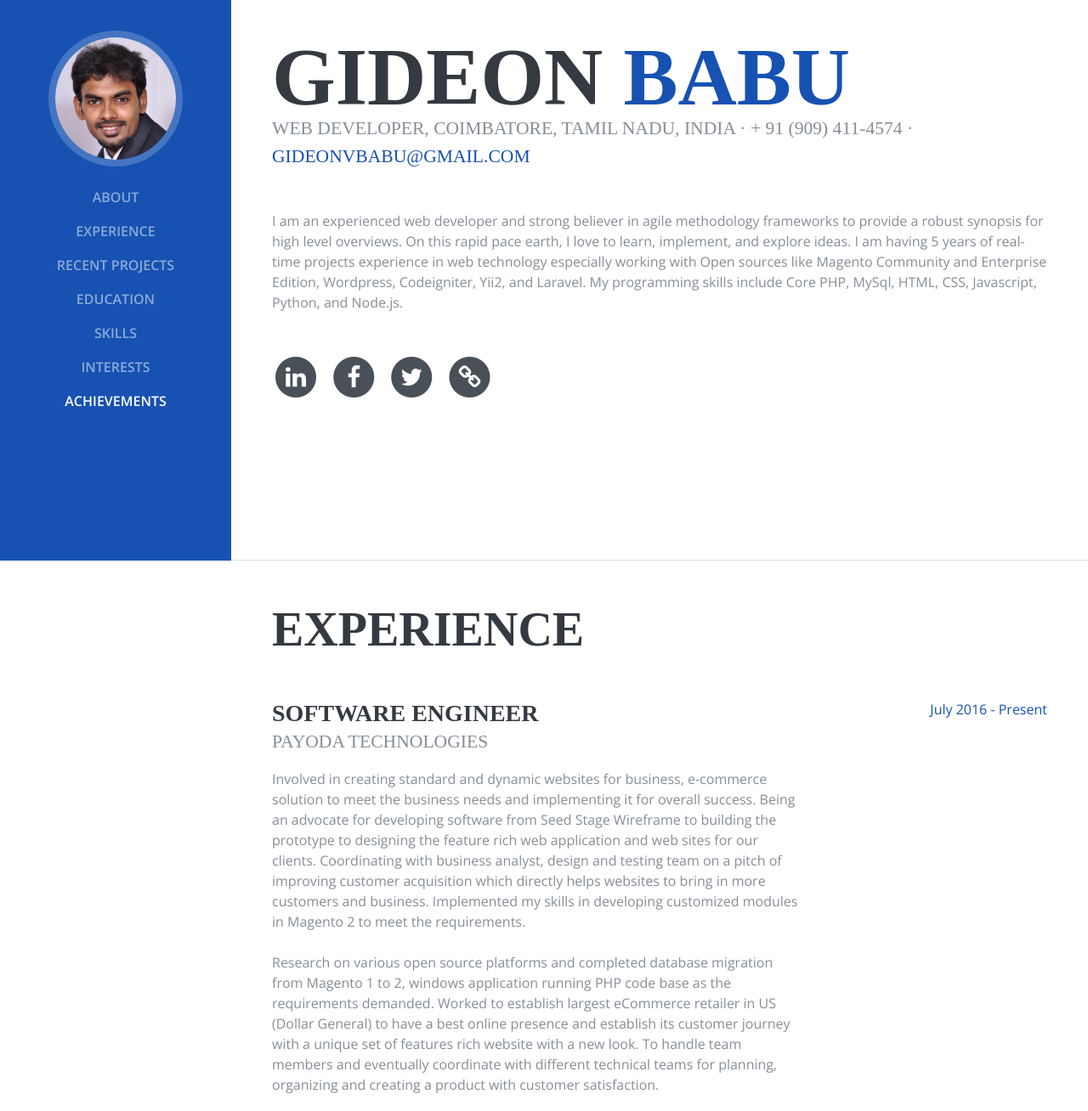
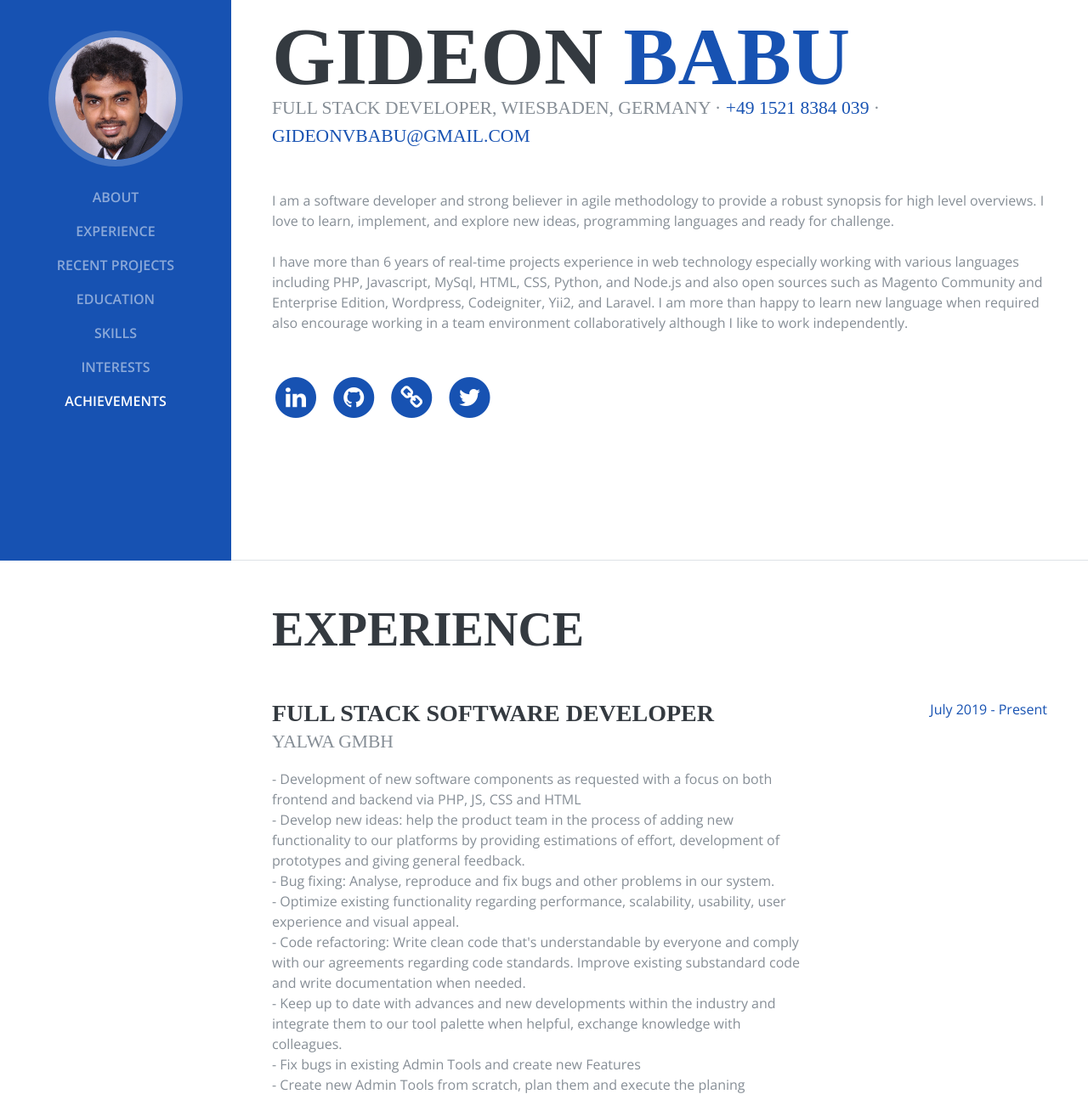
Before and after one commit to GideonBabu/GideonBabu.github.io, a plain HTML site: page index.html in a window 1280 px wide. Shown: the part 140-1448 px from the top of the page at 85% size. Drawn offline with nearby package versions, Linux system fonts and the light colour scheme; a web font is replaced by a local one.

Commit message:
add current employment at yalwa and my responsibilities and few style changes

```diff
--- a/css/resume.css
+++ b/css/resume.css
@@ -40,11 +40,11 @@ h2 {
 }
 
 .list-social-icons a {
-  color: #495057;
+  color: #1752b2;
 }
 
 .list-social-icons a:hover {
-  color: #BD5D38;
+  color: #1752b2;
 }
 
 .list-social-icons a .fa-lg {
@@ -56,7 +56,7 @@ h2 {
 }
 
 .list-icons .list-inline-item i:hover {
-  color: #BD5D38;
+  color: #1752b2;
 }
 
 #sideNav .navbar-nav .nav-item .nav-link {
@@ -131,15 +131,15 @@ section.resume-section .resume-item .resume-date {
 }
 
 .bg-primary {
-  background-color: #BD5D38 !important;
+  background-color: #1752b2 !important;
 }
 
 .text-primary {
-  color: #BD5D38 !important;
+  color: #1752b2 !important;
 }
 
 a {
-  color: #BD5D38;
+  color: #1752b2;
 }
 
 a:hover, a:focus, a:active {
--- a/index.html
+++ b/index.html
@@ -5,23 +5,25 @@
 
     <meta charset="utf-8">
     <meta name="viewport" content="width=device-width, initial-scale=1, shrink-to-fit=no">
-    <meta name="description" content="">
+    <meta name="description" content="Gideon Babu, a Full Stack Developer, web enthusiast, web developer, interested in learning new technology and building web with his knowledge.">
     <meta name="author" content="">
 
-    <title>Gideon Babu - Web Developer - Online Portfolio</title>
+    <title>Gideon Babu - Full Stack Developer - Online Portfolio</title>
 
     <!-- Bootstrap core CSS -->
-    <link href="vendor/bootstrap/css/bootstrap.min.css" rel="stylesheet">
-
+<!--    <link href="vendor/bootstrap/css/bootstrap.min.css" rel="stylesheet">-->
+    <link rel="stylesheet" href="https://stackpath.bootstrapcdn.com/bootstrap/4.3.1/css/bootstrap.min.css" integrity="sha384-ggOyR0iXCbMQv3Xipma34MD+dH/1fQ784/j6cY/iJTQUOhcWr7x9JvoRxT2MZw1T" crossorigin="anonymous">
     <!-- Custom fonts for this template -->
     <link href="https://fonts.googleapis.com/css?family=Saira+Extra+Condensed:100,200,300,400,500,600,700,800,900" rel="stylesheet">
     <link href="https://fonts.googleapis.com/css?family=Open+Sans:300,300i,400,400i,600,600i,700,700i,800,800i" rel="stylesheet">
-    <link href="vendor/font-awesome/css/font-awesome.min.css" rel="stylesheet">
+    <!--<link href="vendor/font-awesome/css/font-awesome.min.css" rel="stylesheet">-->
+    <link href="https://stackpath.bootstrapcdn.com/font-awesome/4.7.0/css/font-awesome.min.css" rel="stylesheet" integrity="sha384-wvfXpqpZZVQGK6TAh5PVlGOfQNHSoD2xbE+QkPxCAFlNEevoEH3Sl0sibVcOQVnN" crossorigin="anonymous">
     <link href="vendor/devicons/css/devicons.min.css" rel="stylesheet">
+    <!--<link href='//cdn.jsdelivr.net/npm/devicons@1.8.0/css/devicons.min.css' rel='stylesheet'>-->
     <link href="vendor/simple-line-icons/css/simple-line-icons.css" rel="stylesheet">
 
     <!-- Custom styles for this template -->
-    <link href="css/resume.min.css" rel="stylesheet">
+    <link href="css/resume.css" rel="stylesheet">
 
   </head>
 
@@ -71,10 +73,12 @@
           <h1 class="mb-0">Gideon
             <span class="text-primary">Babu</span>
           </h1>
-          <div class="subheading mb-5">Web Developer, Coimbatore, Tamil Nadu, India · + 91 (909) 411-4574 ·
+          <div class="subheading mb-5">Full Stack Developer, Wiesbaden, Germany · <a href="tel:+4915218384039">+49 1521 8384 039</a> ·
             <a href="mailto:gideonvbabu@gmail.com">gideonvbabu@gmail.com</a>
           </div>
-          <p class="mb-5">I am an experienced web developer and strong believer in agile methodology frameworks to provide a robust synopsis for high level overviews. On this rapid pace earth, I love to learn, implement, and explore ideas. I am having 5 years of real-time projects experience in web technology especially working with Open sources like Magento Community and Enterprise Edition, Wordpress, Codeigniter, Yii2, and Laravel. My programming skills include Core PHP, MySql, HTML, CSS, Javascript, Python, and Node.js.</p>
+          <p class="mb-5">I am a software developer and strong believer in agile methodology to provide a robust synopsis for high level overviews.
+            I love to learn, implement, and explore new ideas, programming languages and ready for challenge.<br><br>
+            I have more than 6 years of real-time projects experience in web technology especially working with various languages including PHP, Javascript, MySql, HTML, CSS, Python, and Node.js and also open sources such as  Magento Community and Enterprise Edition, Wordpress, Codeigniter, Yii2, and Laravel. I am more than happy to learn new language when required also encourage working in a team environment collaboratively although I like to work independently.</p>
           <ul class="list-inline list-social-icons mb-0">
             <li class="list-inline-item">
               <a href="https://www.linkedin.com/in/gideon-babu/" target="_blank">
@@ -84,11 +88,27 @@
                 </span>
               </a>
             </li>
-            <li class="list-inline-item">
+            <!--<li class="list-inline-item">
               <a href="https://www.facebook.com/gideonbabu" target="_blank">
                 <span class="fa-stack fa-lg">
                   <i class="fa fa-circle fa-stack-2x"></i>
                   <i class="fa fa-facebook fa-stack-1x fa-inverse"></i>
+                </span>
+              </a>
+            </li>-->
+            <li class="list-inline-item">
+              <a href="https://github.com/GideonBabu" target="_blank">
+                <span class="fa-stack fa-lg">
+                  <i class="fa fa-circle fa-stack-2x"></i>
+                  <i class="fa fa-github fa-stack-1x fa-inverse"></i>
+                </span>
+              </a>
+            </li>
+            <li class="list-inline-item">
+              <a href="http://gideonvbabu.wordpress.com" target="_blank">
+                <span class="fa-stack fa-lg">
+                  <i class="fa fa-circle fa-stack-2x"></i>
+                  <i class="fa fa-link fa-stack-1x fa-inverse"></i>
                 </span>
               </a>
             </li>
@@ -100,22 +120,6 @@
                 </span>
               </a>
             </li>
-            <li class="list-inline-item">
-              <a href="http://gideonvbabu.wordpress.com" target="_blank">
-                <span class="fa-stack fa-lg">
-                  <i class="fa fa-circle fa-stack-2x"></i>
-                  <i class="fa fa-link fa-stack-1x fa-inverse"></i>
-                </span>
-              </a>
-            </li>
-            <!--<li class="list-inline-item">
-              <a href="https://github.com/GideonBabu" target="_blank">
-                <span class="fa-stack fa-lg">
-                  <i class="fa fa-circle fa-stack-2x"></i>
-                  <i class="fa fa-github fa-stack-1x fa-inverse"></i>
-                </span>
-              </a>
-            </li>-->
           </ul>
         </div>
       </section>
@@ -126,12 +130,32 @@
 
           <div class="resume-item d-flex flex-column flex-md-row mb-5">
             <div class="resume-content mr-auto">
+              <h3 class="mb-0">Full Stack Software Developer</h3>
+              <div class="subheading mb-3">Yalwa GmbH</div>
+              <p>
+                - Development of new software components as requested with a focus on both frontend and backend via PHP, JS, CSS and HTML<br>
+                - Develop new ideas: help the product team in the process of adding new functionality to our platforms by providing estimations of effort, development of prototypes and giving general feedback.<br>
+                - Bug fixing: Analyse, reproduce and fix bugs and other problems in our system.<br>
+                - Optimize existing functionality regarding performance, scalability, usability, user experience and visual appeal.<br>
+                - Code refactoring: Write clean code that's understandable by everyone and comply with our agreements regarding code standards. Improve existing substandard code and write documentation when needed.<br>
+                - Keep up to date with advances and new developments within the industry and integrate them to our tool palette when helpful, exchange knowledge with colleagues.<br>
+                - Fix bugs in existing Admin Tools and create new Features<br>
+                - Create new Admin Tools from scratch, plan them and execute the planing
+              </p>
+            </div>
+            <div class="resume-date text-md-right">
+              <span class="text-primary">July 2019 - Present</span>
+            </div>
+          </div>
+
+          <div class="resume-item d-flex flex-column flex-md-row mb-5">
+            <div class="resume-content mr-auto">
               <h3 class="mb-0">Software Engineer</h3>
               <div class="subheading mb-3">Payoda Technologies</div>
               <p>Involved in creating standard and dynamic websites for business, e-commerce solution to meet the business needs and implementing it for overall success. Being an advocate for developing software from Seed Stage Wireframe to building the prototype to designing the feature rich web application and web sites for our clients. Coordinating with business analyst, design and testing team on a pitch of improving customer acquisition which directly helps websites to bring in more customers and business. Implemented my skills in developing customized modules in Magento 2 to meet the requirements. <br/><br/>Research on various open source platforms and completed database migration from Magento 1 to 2, windows application running PHP code base as the requirements demanded. Worked to establish largest eCommerce retailer in US (Dollar General) to have a best online presence and establish its customer journey with a unique set of features rich website with a new look. To handle team members and eventually coordinate with different technical teams for planning, organizing and creating a product with customer satisfaction.</p>
             </div>
             <div class="resume-date text-md-right">
-              <span class="text-primary">July 2016 - Present</span>
+              <span class="text-primary">July 2016 - May 2019</span>
             </div>
           </div>
 
@@ -280,7 +304,7 @@
           <div class="subheading mb-3">Programming Languages &amp; Tools</div>
           <ul class="list-inline list-icons">
             <li class="list-inline-item">
-              <i class="devicons devicons-php"></i>
+              <i class="devicons devicon-php"></i>
             </li>
             <li class="list-inline-item">
               <i class="devicons devicons-python"></i>
```
